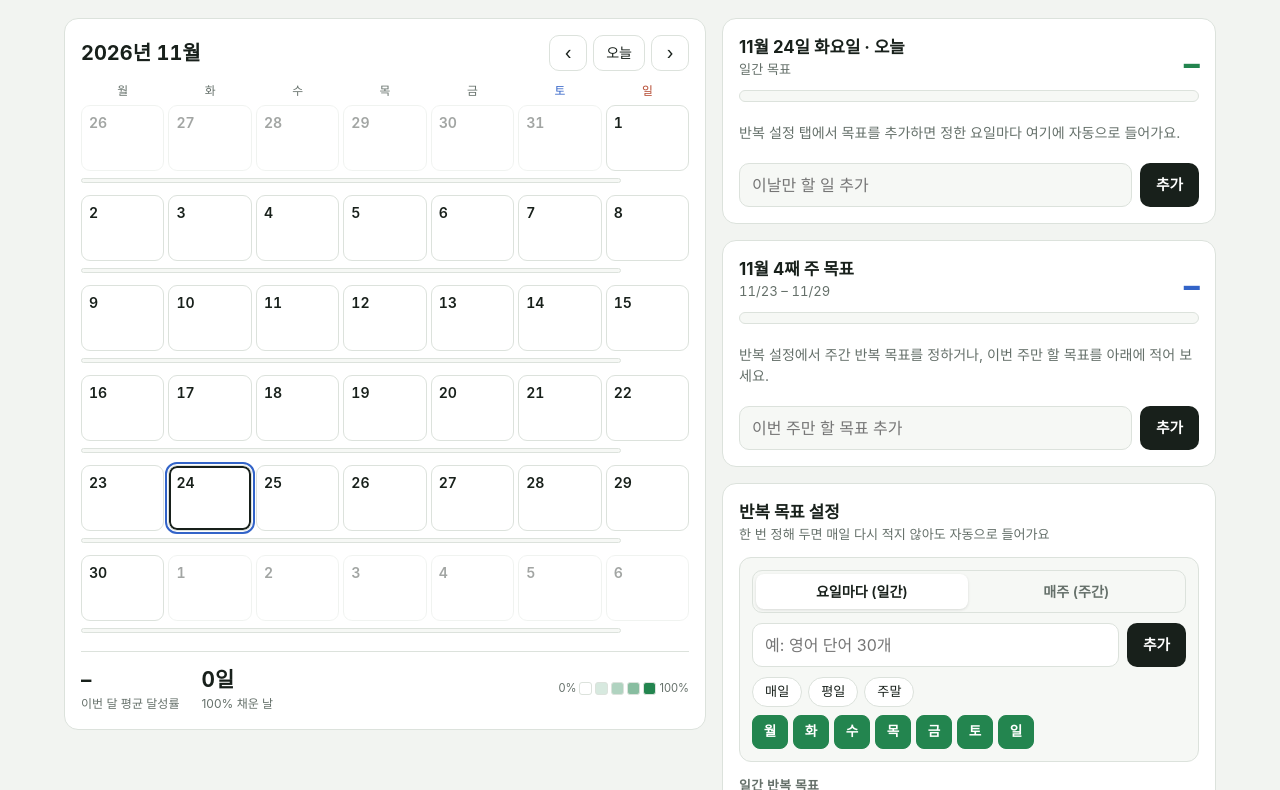
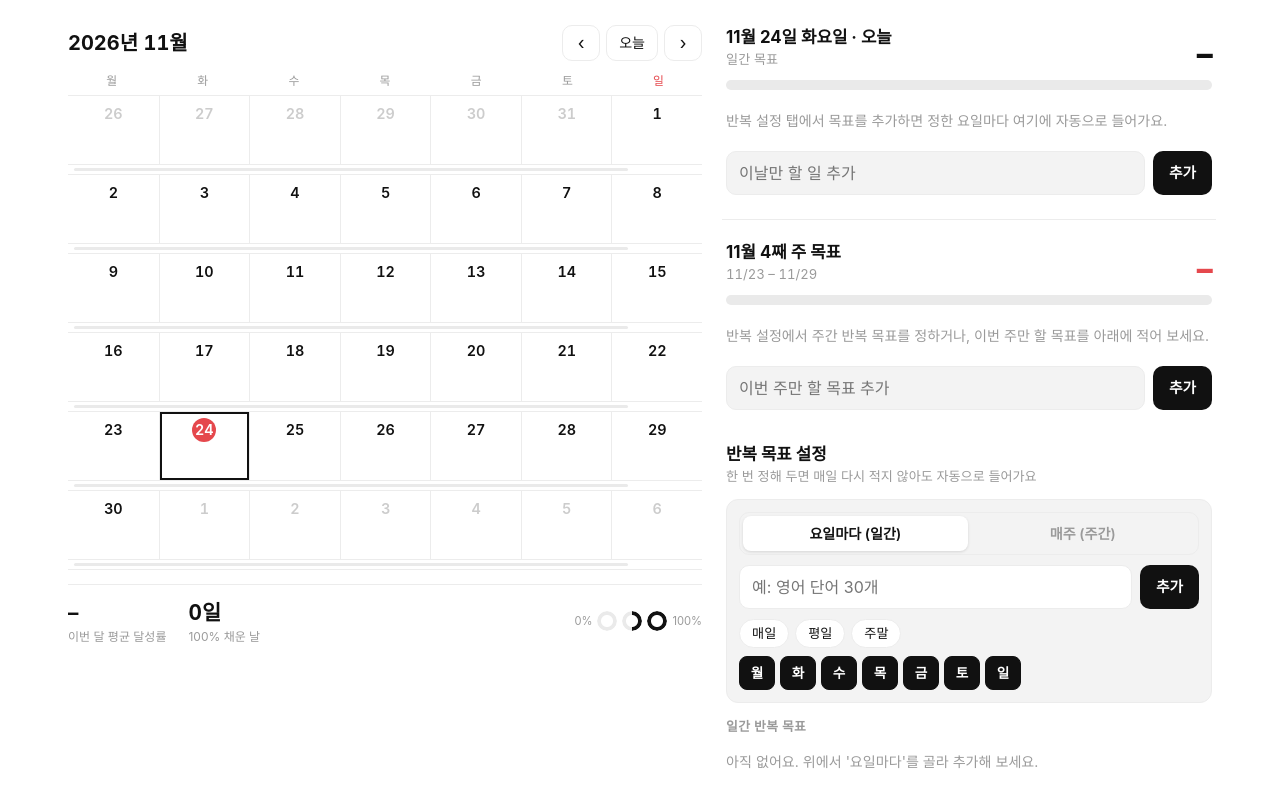
Before and after one commit to bbangpyo/goal-calendar, a plain HTML site: page index.html in a window 1280 px wide. Shown: the part 52-842 px from the top of the page. Drawn offline with Linux system fonts and the light colour scheme.

Commit message:
미니멀 디자인(D1 밝은 화면, D6 다크 모드), 확대 축소 막기
- 달력 칸 사이 간격 없이 하나로 붙은 표
- 날짜 아래 달성률 링 (100%는 닫힌 도넛)
- 핀치/두 번 탭 확대 막기

Co-Authored-By: Claude Opus 5.5 <noreply@anthropic.com>

```diff
--- a/index.html
+++ b/index.html
@@ -8,34 +8,40 @@
 <meta name="mobile-web-app-capable" content="yes">
 <meta name="apple-mobile-web-app-title" content="목표 캘린더">
 <meta name="apple-mobile-web-app-status-bar-style" content="default">
-<meta name="theme-color" content="#F2F4F1" media="(prefers-color-scheme: light)">
-<meta name="theme-color" content="#111513" media="(prefers-color-scheme: dark)">
+<meta name="theme-color" content="#FFFFFF" media="(prefers-color-scheme: light)">
+<meta name="theme-color" content="#121212" media="(prefers-color-scheme: dark)">
 <link rel="manifest" href="manifest.webmanifest">
 <link rel="apple-touch-icon" href="icons/apple-touch-icon.png">
 <link rel="icon" type="image/png" href="icons/icon-192.png">
 <style>
 /* Layout: phone = one pane at a time with a bottom tab bar (오늘 / 캘린더 / 설정); wide screens = calendar left, goals right */
+/* Design D: minimal, seamless calendar, a completion ring under each date (100% = closed ring, never filled).
+   Light = D1 (white, black, red for today and weekly). iPhone dark mode = D6 (black, white, coral). */
 :root {
-  --bg: #F2F4F1;
+  --bg: #FFFFFF;
   --surface: #FFFFFF;
-  --sunken: #F6F8F5;
-  --ink: #18201B;
-  --muted: #65706A;
-  --line: #DCE2DC;
-  --line-strong: #B9C3BB;
-  --done: #23854F;
+  --sunken: #F3F3F3;
+  --ink: #111111;
+  --muted: #9A9A9A;
+  --line: #ECECEC;
+  --line-strong: #CFCFCF;
+  --done: #111111;
   --on-done: #FFFFFF;
-  --week: #3364C8;
-  --warn: #B4472E;
+  --track: #EAEAEA;
+  --week: #E5484D;
+  --warn: #E5484D;
+  --today: #E5484D;
+  --on-today: #FFFFFF;
+  --sel: #111111;
   --font: -apple-system, BlinkMacSystemFont, "Apple SD Gothic Neo", "Pretendard", "Malgun Gothic", system-ui, sans-serif;
-  --r: 14px;
   --tabbar: 58px;
   color-scheme: light;
 }
 @media (prefers-color-scheme: dark) {
   :root {
-    --bg: #111513; --surface: #1A201C; --sunken: #151A16; --ink: #E5EBE6; --muted: #95A199; --line: #2B342E; --line-strong: #46524A;
-    --done: #45B57A; --on-done: #0C1A11; --week: #739DF0; --warn: #E07A61; color-scheme: dark;
+    --bg: #121212; --surface: #121212; --sunken: #1E1E1E; --ink: #F2F2F2; --muted: #7E7E7E; --line: #262626; --line-strong: #4A4A4A;
+    --done: #F2F2F2; --on-done: #121212; --track: #2E2E2E; --week: #FF6B5E; --warn: #FF6B5E;
+    --today: #FF6B5E; --on-today: #121212; --sel: #FF6B5E; color-scheme: dark;
   }
 }
 * { box-sizing: border-box; -webkit-tap-highlight-color: transparent; }
@@ -51,10 +57,8 @@ button { cursor: pointer; }
 /* header */
 header.top {
   position: sticky; top: 0; z-index: 20;
-  background: color-mix(in srgb, var(--bg) 88%, transparent);
-  -webkit-backdrop-filter: blur(14px); backdrop-filter: blur(14px);
+  background: var(--bg); color: var(--ink);
   padding-top: env(safe-area-inset-top, 0px);
-  border-bottom: 1px solid var(--line);
 }
 header.top .in {
   max-width: 1180px; margin: 0 auto; display: flex; align-items: center; justify-content: space-between; gap: 12px;
@@ -63,9 +67,9 @@ header.top .in {
 }
 header.top h1 { margin: 0; font-size: 1.2rem; font-weight: 700; letter-spacing: -0.01em; }
 .todaychip { display: inline-flex; align-items: center; gap: 8px; font-size: 0.85rem; color: var(--muted); }
-.ring { --p: 0; width: 26px; height: 26px; border-radius: 50%;
-  background: conic-gradient(var(--done) calc(var(--p) * 1%), var(--line) 0);
-  -webkit-mask: radial-gradient(circle, transparent 7px, #000 8px); mask: radial-gradient(circle, transparent 7px, #000 8px); }
+.ring { --p: 0; width: 24px; height: 24px; border-radius: 50%;
+  background: conic-gradient(var(--done) calc(var(--p) * 1%), var(--track) 0);
+  -webkit-mask: radial-gradient(circle, transparent 7.5px, #000 8.5px); mask: radial-gradient(circle, transparent 7.5px, #000 8.5px); }
 .todaychip b { color: var(--ink); font-size: 1rem; min-width: 3.2ch; text-align: right; }
 
 /* page */
@@ -82,7 +86,9 @@ header.top h1 { margin: 0; font-size: 1.2rem; font-weight: 700; letter-spacing:
   .tabbar { display: none !important; }
 }
 
-.card { background: var(--surface); border: 1px solid var(--line); border-radius: var(--r); padding: 16px; min-width: 0; }
+/* flat sections instead of boxed cards */
+.card { background: var(--surface); padding: 8px 4px; min-width: 0; }
+.side .card + .card, .pane > .card + .card { border-top: 1px solid var(--line); padding-top: 20px; }
 .card h2 { margin: 0; font-size: 1.05rem; font-weight: 700; }
 .sub { color: var(--muted); font-size: 0.82rem; }
 .card h3 { margin: 14px 0 4px; font-size: 0.8rem; color: var(--muted); font-weight: 600; letter-spacing: 0.03em; }
@@ -96,43 +102,46 @@ header.top h1 { margin: 0; font-size: 1.2rem; font-weight: 700; letter-spacing:
 .btn.icon { width: 38px; padding: 0; font-size: 1.1rem; }
 .dow, .row { display: grid; grid-template-columns: repeat(7, minmax(0, 1fr)); gap: 4px; }
 .dow div { text-align: center; font-size: 0.74rem; color: var(--muted); padding-bottom: 4px; }
-.dow div:nth-child(6) { color: var(--week); }
-.dow div:nth-child(7) { color: var(--warn); }
-.weeks { display: grid; gap: 8px; }
-.week { display: grid; gap: 4px; }
+.dow div:nth-child(7) { color: var(--today); }
+/* one seamless table: shared hairlines, no gaps between days */
+.weeks { display: grid; border-top: 1px solid var(--line); border-bottom: 1px solid var(--line); }
+.week { display: grid; }
+.week + .week { border-top: 1px solid var(--line); }
+.row { gap: 0; }
 .cell {
-  --p: 0;
-  min-height: 56px; border-radius: 9px; border: 1px solid var(--line);
-  background: color-mix(in srgb, var(--done) calc(var(--p) * 0.55%), var(--surface));
-  padding: 4px 5px; text-align: left; display: flex; flex-direction: column; justify-content: space-between;
-  transition: background-color .35s ease, color .35s ease, transform .12s ease;
+  min-height: 60px; border: 0; border-radius: 0; background: var(--surface);
+  padding: 6px 0 5px; display: flex; flex-direction: column; align-items: center; justify-content: space-between; gap: 4px;
+  transition: background-color .12s ease;
 }
-.cell:active { transform: scale(0.96); }
-.cell .d { font-size: 0.8rem; font-weight: 600; }
-.cell .v { align-self: flex-end; font-size: 0.74rem; font-weight: 700; }
-.cell .v.muted { color: var(--muted); font-weight: 500; font-size: 0.66rem; }
-.cell.out { opacity: 0.4; }
-.cell.full { background: var(--done); color: var(--on-done); border-color: var(--done); }
-.cell.today { box-shadow: inset 0 0 0 2px var(--ink); }
-.cell.sel { outline: 2px solid var(--week); outline-offset: 1px; }
-.wbar { display: flex; align-items: center; gap: 6px; height: 12px; }
-.track { flex: 1; height: 5px; border-radius: 3px; background: var(--sunken); border: 1px solid var(--line); overflow: hidden; }
+.cell + .cell { border-left: 1px solid var(--line); }
+.cell:active { background: var(--sunken); }
+.cell .d { font-size: 0.82rem; font-weight: 600; width: 24px; height: 24px; display: grid; place-items: center; border-radius: 50%; }
+/* completion ring: always a donut; 100% is a closed ring */
+.rg { --p: 0; width: 18px; height: 18px; border-radius: 50%; flex: none;
+  background: conic-gradient(var(--done) calc(var(--p) * 1%), var(--track) 0);
+  -webkit-mask: radial-gradient(circle, transparent 5.5px, #000 6.5px); mask: radial-gradient(circle, transparent 5.5px, #000 6.5px); }
+.cnt { font-size: 0.62rem; color: var(--muted); height: 18px; display: grid; place-items: center; }
+.cell.out { color: var(--muted); }
+.cell.out .d, .cell.out .rg { opacity: 0.5; }
+.cell.today .d { background: var(--today); color: var(--on-today); }
+.cell.sel { box-shadow: inset 0 0 0 2px var(--sel); }
+.wbar { display: flex; align-items: center; gap: 6px; padding: 3px 6px; border-top: 1px solid var(--line); }
+.track { flex: 1; height: 3px; border-radius: 2px; background: var(--track); overflow: hidden; }
 .track .fill { height: 100%; width: 0; background: var(--week); transition: width .7s cubic-bezier(.22,.8,.3,1); }
-.wbar .lbl { font-size: 0.66rem; color: var(--week); min-width: 50px; text-align: right; white-space: nowrap; }
+.wbar .lbl { font-size: 0.66rem; color: var(--week); min-width: 50px; text-align: right; white-space: nowrap; font-weight: 600; }
 .stats { display: flex; flex-wrap: wrap; gap: 10px 22px; margin-top: 14px; padding-top: 12px; border-top: 1px solid var(--line); align-items: center; }
 .stat { display: grid; }
 .stat b { font-size: 1.3rem; font-weight: 700; }
 .stat span { font-size: 0.75rem; color: var(--muted); }
-.legend { margin-left: auto; display: flex; align-items: center; gap: 3px; font-size: 0.7rem; color: var(--muted); }
-.legend i { width: 13px; height: 13px; border-radius: 3px; border: 1px solid var(--line); display: inline-block; }
-@media (min-width: 520px) { .cell { min-height: 66px; padding: 6px 7px; } .cell .d { font-size: .88rem; } .cell .v { font-size: .84rem; } .wbar .lbl { min-width: 62px; font-size: .7rem; } }
+.legend { margin-left: auto; display: flex; align-items: center; gap: 5px; font-size: 0.7rem; color: var(--muted); }
+@media (min-width: 520px) { .cell { min-height: 68px; } .cell .d { font-size: .9rem; } .rg { width: 20px; height: 20px; } .wbar .lbl { min-width: 62px; font-size: .7rem; } }
 
 /* goal cards */
 .panel-head { display: flex; align-items: flex-end; justify-content: space-between; gap: 10px; margin-bottom: 10px; }
 .big { font-size: 2rem; font-weight: 800; line-height: 1; letter-spacing: -0.02em; display: inline-block; }
 .big.day { color: var(--done); }
 .big.week { color: var(--week); }
-.gauge { position: relative; height: 12px; border-radius: 6px; background: var(--sunken); border: 1px solid var(--line); overflow: hidden; margin-bottom: 10px; }
+.gauge { position: relative; height: 10px; border-radius: 5px; background: var(--track); overflow: hidden; margin-bottom: 10px; }
 .gauge > div { position: absolute; inset: 0 auto 0 0; width: 0; border-radius: 6px; transition: width .8s cubic-bezier(.22,.8,.3,1); }
 .gauge > div::after { content: ""; position: absolute; inset: 0; border-radius: inherit;
   background: linear-gradient(90deg, transparent, rgba(255,255,255,.35), transparent); background-size: 60px 100%; background-repeat: no-repeat;
@@ -149,7 +158,7 @@ ul.list { list-style: none; margin: 0; padding: 0; display: grid; }
 .item { display: flex; align-items: center; gap: 6px; min-height: 48px; border-bottom: 1px solid var(--line); min-width: 0; }
 .item:last-child { border-bottom: 0; }
 .ckwrap { display: grid; place-items: center; width: 44px; height: 44px; flex: none; margin-left: -8px; }
-.ck { -webkit-appearance: none; appearance: none; width: 24px; height: 24px; border-radius: 7px; border: 2px solid var(--line-strong);
+.ck { -webkit-appearance: none; appearance: none; width: 24px; height: 24px; border-radius: 50%; border: 2px solid var(--line-strong);
   background: var(--surface); display: grid; place-content: center; margin: 0; transition: background-color .2s, border-color .2s; }
 .ck::after { content: ""; width: 11px; height: 6px; border-left: 2.5px solid var(--on-done); border-bottom: 2.5px solid var(--on-done);
   transform: translateY(-1px) rotate(-45deg) scale(0); transition: transform .2s ease; }
@@ -163,9 +172,8 @@ ul.list { list-style: none; margin: 0; padding: 0; display: grid; }
 .item .t { flex: 1; min-width: 0; overflow-wrap: anywhere; background: none; border: 0; text-align: left; padding: 8px 0; transition: color .3s; }
 .item.done .t { color: var(--muted); text-decoration: line-through; }
 .item .t.fixed { cursor: default; }
-input.edit { flex: 1; min-width: 0; border: 1px solid var(--week); border-radius: 8px; padding: 6px 8px; background: var(--surface); font-size: 16px; }
-.tag { font-size: 0.7rem; border-radius: 999px; padding: 0 8px; flex: none; color: var(--done); border: 1px solid color-mix(in srgb, var(--done) 45%, var(--line)); }
-.wk .tag { color: var(--week); border-color: color-mix(in srgb, var(--week) 45%, var(--line)); }
+input.edit { flex: 1; min-width: 0; border: 1px solid var(--ink); border-radius: 8px; padding: 6px 8px; background: var(--surface); font-size: 16px; }
+.tag { font-size: 0.7rem; border-radius: 999px; padding: 0 8px; flex: none; color: var(--muted); border: 1px solid var(--line); }
 .x { border: 0; background: none; color: var(--muted); min-width: 40px; height: 40px; border-radius: 8px; flex: none; font-size: 1.15rem; line-height: 1; }
 .x.confirm { padding: 0 10px; font-size: 0.8rem; font-weight: 600; color: #fff; background: var(--warn); height: 32px; }
 .empty { color: var(--muted); font-size: 0.88rem; padding: 10px 0; }
@@ -242,11 +250,9 @@ input.edit { flex: 1; min-width: 0; border: 1px solid var(--week); border-radius
         <div class="stat"><b id="avg" class="num">–</b><span>이번 달 평균 달성률</span></div>
         <div class="stat"><b id="full" class="num">0일</b><span>100% 채운 날</span></div>
         <div class="legend" aria-hidden="true">0%
-          <i style="background: var(--surface)"></i>
-          <i style="background: color-mix(in srgb, var(--done) 18%, var(--surface))"></i>
-          <i style="background: color-mix(in srgb, var(--done) 36%, var(--surface))"></i>
-          <i style="background: color-mix(in srgb, var(--done) 54%, var(--surface))"></i>
-          <i style="background: var(--done)"></i>100%
+          <span class="rg" style="--p: 0"></span>
+          <span class="rg" style="--p: 50"></span>
+          <span class="rg" style="--p: 100"></span>100%
         </div>
       </div>
     </div>
@@ -566,23 +572,21 @@ input.edit { flex: 1; min-width: 0; border: 1px solid var(--week); border-radius
         if (ds === t) cls.push("today");
         if (ds === S.sel) cls.push("sel");
         let label = md(ds);
-        const v = h("span", { class: "v num" });
         const cell = h("button", { class: cls.join(" "), type: "button", onclick: () => select(ds, true) },
-          h("span", { class: "d num", text: parse(ds).getDate() }), v);
+          h("span", { class: "d num", text: parse(ds).getDate() }));
         if (p != null) {
           label += `, 달성률 ${p}%`;
+          const ring = h("span", { class: "rg" });
+          cell.append(ring);
           const prev = vis ? (shown.cell[ds] ?? p) : p;
-          const paint = (val, end) => {
-            const r = Math.round(val);
-            v.textContent = r + "%";
-            cell.style.setProperty("--p", Math.min(r, 99));
-            cell.classList.toggle("full", end && p === 100);
-          };
-          paint(prev, prev === p);
+          const paint = (val) => ring.style.setProperty("--p", val);
+          paint(prev);
           if (prev !== p) { const o = { _cur: prev }; after.push(() => tween(o, p, 800, paint)); }
           if (vis) shown.cell[ds] = p;
-        } else if (ds > t && cnt) {
-          v.classList.add("muted"); v.textContent = cnt + "개"; label += `, 목표 ${cnt}개`;
+        } else {
+          const c = h("span", { class: "cnt num" });
+          if (ds > t && cnt) { c.textContent = cnt + "개"; label += `, 목표 ${cnt}개`; }
+          cell.append(c);
         }
         cell.setAttribute("aria-label", label);
         row.append(cell);
--- a/sw.js
+++ b/sw.js
@@ -1,6 +1,6 @@
 // Offline support: always try the network first so updates pushed to GitHub show up,
 // and fall back to the saved copy when the phone is offline.
-const CACHE = "goal-calendar-v3";
+const CACHE = "goal-calendar-v5";
 const ASSETS = ["./", "./index.html", "./manifest.webmanifest", "./icons/icon-192.png", "./icons/icon-512.png", "./icons/apple-touch-icon.png"];
 
 self.addEventListener("install", (e) => {
```
